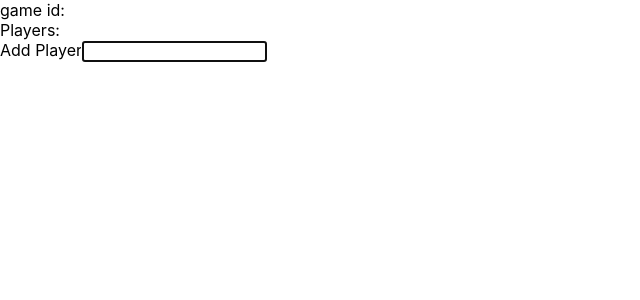
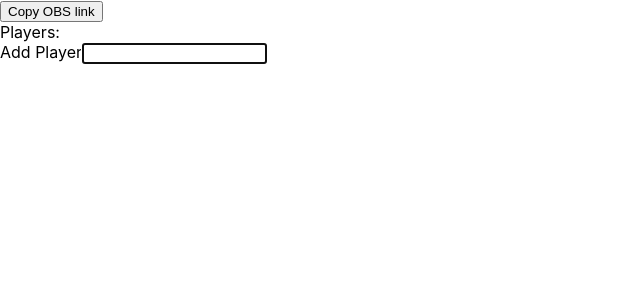
Before and after one commit to themetalfleece/hearth-rank-stream, a React (Create React App) app in the folder web-app/: page /mod/1 in a window 1280 px wide. Shown: the top 300 px of the page, without its empty margins (0-640 px from the left). Built offline with nearby package versions, Linux system fonts and the light colour scheme; no server answers.

Commit message:
add copy to clipboard button to ModDashboard

```diff
--- a/web-app/package.json
+++ b/web-app/package.json
@@ -9,6 +9,7 @@
     "@types/node": "12.0.8",
     "@types/query-string": "^6.3.0",
     "@types/react": "16.8.19",
+    "@types/react-copy-to-clipboard": "^4.2.6",
     "@types/react-dom": "16.8.4",
     "@types/react-router-dom": "^4.3.3",
     "@types/socket.io-client": "^1.4.32",
@@ -16,6 +17,7 @@
     "clone": "^2.1.2",
     "query-string": "^6.7.0",
     "react": "^16.8.6",
+    "react-copy-to-clipboard": "^5.0.1",
     "react-dom": "^16.8.6",
     "react-router-dom": "^5.0.1",
     "react-scripts": "3.0.1",
--- a/web-app/src/components/Mod/ModDashboard.tsx
+++ b/web-app/src/components/Mod/ModDashboard.tsx
@@ -3,6 +3,7 @@ import { withRouter, RouteComponentProps } from 'react-router-dom';
 import { apiAxios } from '../../utils/axios';
 import PlayersTable from '../Player/PlayersTable';
 import { GameI } from '../../types/Game';
+import CopyToClipboard from 'react-copy-to-clipboard';
 
 const NewPlayerInput: React.FC<{
     gameId: string;
@@ -77,7 +78,9 @@ const ModDashboard: React.FC<
             />
         }
         gameElement = <div>
-            game id: {game.id}
+            <CopyToClipboard text={`${window.location.host}/games/${gameId}?forStream=true&maxColumns=10`}>
+                <button>Copy OBS link</button>
+            </CopyToClipboard>
             <br />
             Players:
             {playerTableElement}
```
Also changed, not shown: 1 other file (tests, documents, lock files or other folders).
